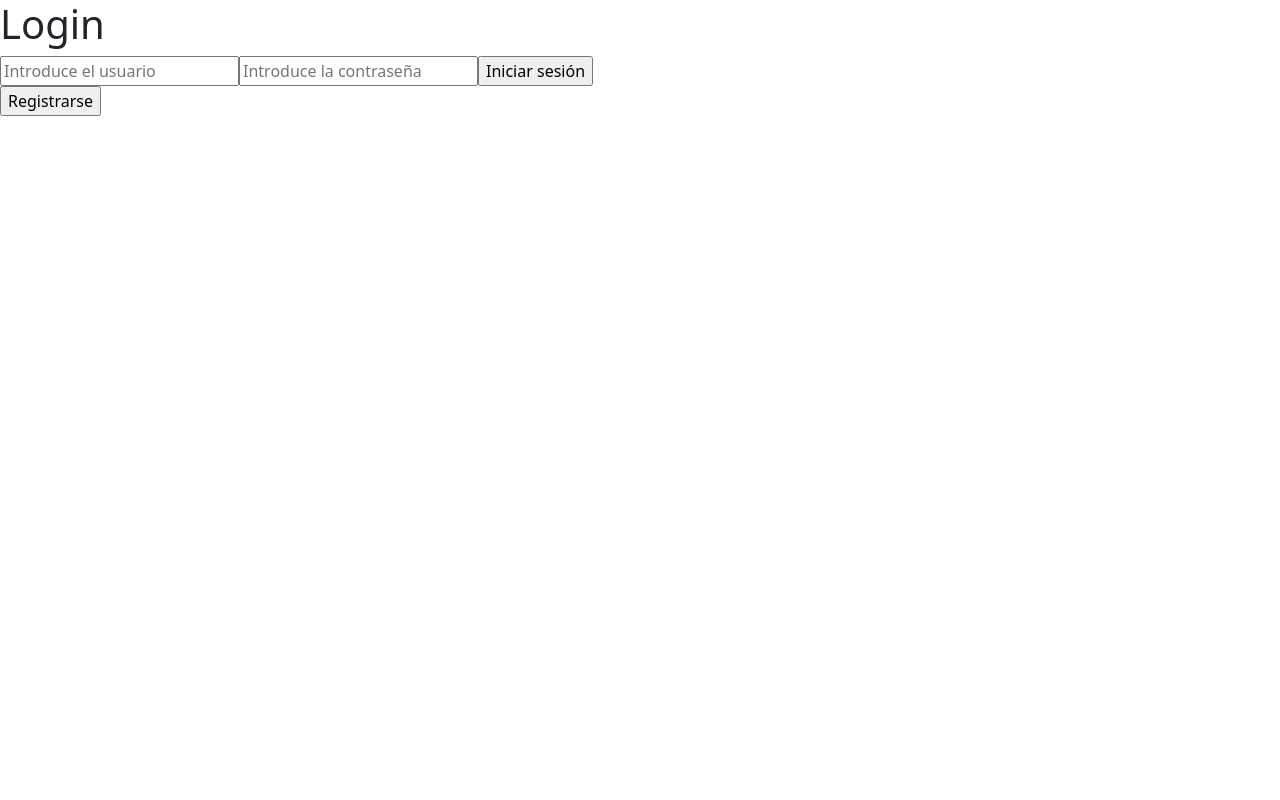
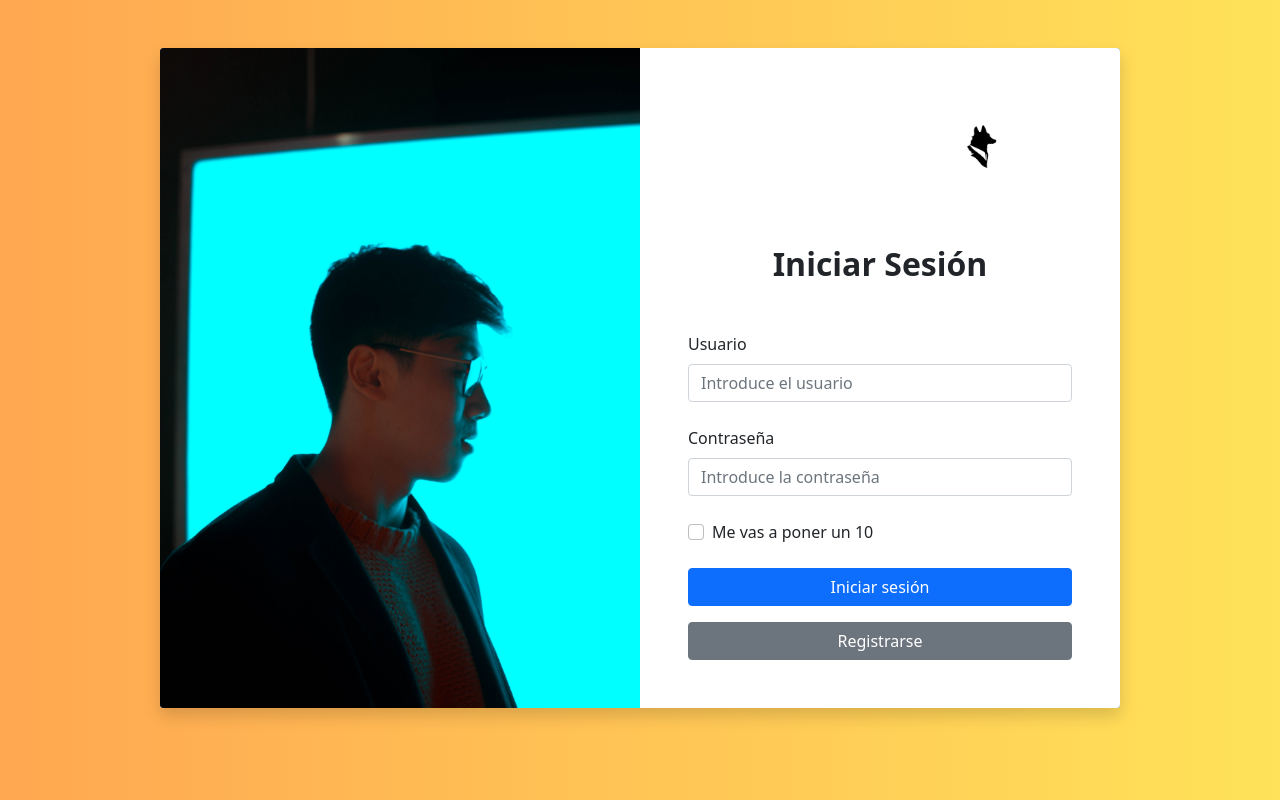
Before and after one commit to Ismola/DWES-Base-de-datos-con-php-mysql, a PHP site: page / in a window 1280 px wide. Run offline with PHP 8.4, Linux system fonts and the light colour scheme; some libraries are stand-ins or nearby versions.

Commit message:
Diseño inicio
La página de login y registro ya tienen diseño

```diff
--- a/css/estilos.css
+++ b/css/estilos.css
@@ -0,0 +1,9 @@
+body{
+    background-color: #ffe259;
+    background: linear-gradient(to right, #ffa751, #ffe259);
+}
+.bg{
+    background: url(../Imagenes/guaperas.jpg);
+    background-position: center center;
+    background-size: cover;
+}
--- a/index.php
+++ b/index.php
@@ -1,5 +1,5 @@
 <!DOCTYPE html>
-<html>
+<html lang="es">
 <head>
 	<title></title>
 	<meta charset="utf-8">
@@ -14,6 +14,7 @@
 	<script src="js/wow.min.js"></script>
 	<script>new WOW().init();</script>
 </head>
+<body>
 <!--
 ----------AYUDAS
 
@@ -57,6 +58,7 @@ Imagenes de Stock
 	https://stocksnap.io/
 
  -->
+
 <?php
 session_start();
 
@@ -76,78 +78,149 @@ $conexion = mysqli_connect($server, $user, $pwd, $db);
 //6 > Visualizar
 
 $_SESSION["seccion"] = 0;
-if (isset($_POST["logearse"])){
-    registro($conexion);
+$respuesta = 0;
+
+if (isset($_POST["salir"])) {
+    $_SESSION["seccion"] = 0;
+
 }
-if (isset($_POST["registrarse"])){
+if (isset($_POST["logearse"])) {
+    if (registro($conexion)==1){
+        $respuesta = 1;
+    }
+}
+if (isset($_POST["registrarse"])) {
     $_SESSION["seccion"] = 1;
 }
-if (isset($_POST["login"])){
-    login($conexion);
+if (isset($_POST["login"])) {
+    if (login($conexion) == 1){
+        $respuesta = 1;
+    }elseif (login($conexion) == 2){
+        $respuesta = 2;
     }
-if (isset($_POST["agregar"])){
+}
+if (isset($_POST["agregar"])) {
     $_SESSION["seccion"] = 3;
 }
-if (isset($_POST["modificar"])){
+if (isset($_POST["modificar"])) {
     $_SESSION["seccion"] = 4;
 }
-if (isset($_POST["eliminar"])){
+if (isset($_POST["eliminar"])) {
     $_SESSION["seccion"] = 5;
 }
-if (isset($_POST["visualizar"])){
+if (isset($_POST["visualizar"])) {
     $_SESSION["seccion"] = 6;
 }
-if (isset($_POST["salir"])){
-    $_SESSION["seccion"] = 0;
-}
 
-if (isset($_POST["añadirDatosAlumno"])){
+if (isset($_POST["añadirDatosAlumno"])) {
     añadirAlumno($conexion);
 }
-if (isset($_POST["buscarModificados"])){
-     mostrarTablaEditable($conexion,crearBusqueda());
+if (isset($_POST["buscarModificados"])) {
+    mostrarTablaEditable($conexion, crearBusqueda());
     $_SESSION["seccion"] = 4;
 }
-if (isset($_POST["actualizarAlumnos"])){
+if (isset($_POST["actualizarAlumnos"])) {
     guardarCambios($conexion);
     $_SESSION["seccion"] = 4;
 }
-if (isset($_POST["buscarEliminados"])){
-    mostrarTablaEliminar($conexion,crearBusqueda());
+if (isset($_POST["buscarEliminados"])) {
+    mostrarTablaEliminar($conexion, crearBusqueda());
     $_SESSION["seccion"] = 5;
 }
-if (isset($_POST["eliminarAlumnos"])){
+if (isset($_POST["eliminarAlumnos"])) {
     eliminarAlumno($conexion);
     $_SESSION["seccion"] = 5;
 }
 
-if (isset($_POST["buscarVisto"])){
-    mostrarTablaVisto($conexion,crearBusqueda());
+if (isset($_POST["buscarVisto"])) {
+    mostrarTablaVisto($conexion, crearBusqueda());
     $_SESSION["seccion"] = 6;
 }
 
-switch ($_SESSION["seccion"]){
+switch ($_SESSION["seccion"]) {
     case 0:
-        echo "<h1>Login</h1>";
+echo "<div class='container w-75 bg-primary mt-5 rounded shadow'>";
+    echo "<div class='row align-items-strech'>";
+        echo "<div class='col bg d-none d-lg-block col-md-5 col-lg-5 col-xl-6 rounded-start'>";
+
+        echo "</div>";
+        echo "<div class='col bg-white p5 rounded-end p-5'>";
+            echo "<div class='text-end'>";
+                echo "<img src='Imagenes/logo.png' width='180' alt=''>";
+            echo "</div>";
+            echo "<h2 class='fw-bold text-center pt-5 mb-5'>Iniciar Sesión</h2>";
+            if ($respuesta == 1){
+                echo "<div class='alert alert-danger role='alert'>Has puesto la contraseña mal</div>";
+            }
+            if ($respuesta == 2){
+                echo "<div class='alert alert-danger role='alert'>Has puesto el usuario mal</div>";
+            }
             echo "<form method='post' action=''>";
-        echo "<input type='text' name='usuario' placeholder='Introduce el usuario' required>";
-        echo "<input type='password' name='contraseña' placeholder='Introduce la contraseña' required>";
-        echo "<input type='submit' value='Iniciar sesión' name='login'>";
+                echo "<div class='mb-4'>";
+                    echo "<label for='usuario' class='form-label'>Usuario</label>";
+                    echo "<input type='text' class='form-control' name='usuario' placeholder='Introduce el usuario' required>";
+                echo "</div>";
+                echo "<div class='mb-4'>";
+                      echo "<label for='contra' class='form-label'>Contraseña</label>";
+                      echo "<input type='password' class='form-control' name='contraseña' placeholder='Introduce la contraseña' required>";
+                echo "</div>";
+                echo "<div class='mb-4 form-check'>";
+                    echo "<input type='checkbox' class='form-check-input' required>";
+                    echo "<label for='c' class='form-check-label'>Me vas a poner un 10</label>";
+                    echo "</div>";
+                echo "<div class='d-grid'>";
+                    echo "<input type='submit' class='btn btn-primary' value='Iniciar sesión' name='login'>";
+                echo "</div>";
             echo "</form>";
             echo "<form method='post' action=''>";
-        echo "<input type='submit' value='Registrarse' name='registrarse'>";
+                echo "<div class='d-grid mt-3 '>";
+                        echo "<input type='submit' class='btn btn-secondary' value='Registrarse' name='registrarse'>";
+                echo "</div>";
             echo "</form>";
+            echo "</form>";
+        echo "</div>";
+    echo "</div>";
+echo "</div>";
+
+
         break;
     case 1:
-        echo "<h1>Registrarse</h1>";
+        echo "<div class='container w-75 bg-primary mt-5 rounded shadow'>";
+        echo "<div class='row align-items-strech'>";
+        echo "<div class='col bg d-none d-lg-block col-md-5 col-lg-5 col-xl-6 rounded'>";
+
+        echo "</div>";
+        echo "<div class='col bg-white p5 rounded-end p-5'>";
+        echo "<div class='text-end'>";
+        echo "<img src='Imagenes/logo.png' width='180' alt=''>";
+        echo "</div>";
+        echo "<h2 class='fw-bold text-center pt-5 mb-5'>Crar cuenta</h2>";
+        if ($respuesta == 1){
+            echo "<div class='alert alert-danger role='alert'>El usuario ya existe</div>";
+        }
+
         echo "<form method='post' action=''>";
-            echo "<input type='text' name='usuario' placeholder='Introduce el usuario' required>";
-            echo "<input type='password' name='contraseña' placeholder='Introduce la contraseña' required>";
-            echo "<input type='submit' value='Registrarse' name='logearse'>";
+        echo "<div class='mb-4'>";
+        echo "<label for='usuario' class='form-label'>Usuario</label>";
+        echo "<input type='text' class='form-control' name='usuario' placeholder='Introduce el usuario' required>";
+        echo "</div>";
+        echo "<div class='mb-4'>";
+        echo "<label for='contra' class='form-label'>Contraseña</label>";
+        echo "<input type='password' class='form-control' name='contraseña' placeholder='Introduce la contraseña' required>";
+        echo "</div>";
+        echo "<div class='d-grid'>";
+        echo "<input type='submit' class='btn btn-primary' value='Crear cuenta' name='logearse'>";
+        echo "</div>";
         echo "</form>";
         echo "<form method='post' action=''>";
-        echo "<input type='submit' value='Iniciar sesion' name='salir'>";
+        echo "<div class='d-grid mt-3 '>";
+        echo "<input type='submit' class='btn btn-secondary' value='Iniciar Sesión' name='salir'>";
+        echo "</div>";
         echo "</form>";
+        echo "</form>";
+        echo "</div>";
+        echo "</div>";
+        echo "</div>";
         break;
     case 2:
         echo "<h1>Bienvenido</h1>";
@@ -224,7 +297,6 @@ switch ($_SESSION["seccion"]){
         echo "<input type= 'submit' value= 'Cerrar sesión' name='salir'>";
         echo "</form>";
 
-
         echo "<form method='post' action=''>";
         echo "<input name='nombreAlumno' type='text' placeholder='Nombre del Alumno'>";
         echo "<input name='apellidosAlumno' type='text' placeholder='Apellidos del Alumno' >";
@@ -277,8 +349,9 @@ switch ($_SESSION["seccion"]){
         break;
 }
 
-function mostrarTablaVisto($conexion,$consulta){
-    $resultado = mysqli_query($conexion,$consulta);
+function mostrarTablaVisto($conexion, $consulta)
+{
+    $resultado = mysqli_query($conexion, $consulta);
     echo "<form method='post' action=''>";
     echo "<table border='1'>";
     echo "<tr>";
@@ -310,9 +383,9 @@ function mostrarTablaVisto($conexion,$consulta){
     echo "Telefono";
     echo "</td>";
     echo "</tr>";
-    while ($fila = mysqli_fetch_row($resultado)){
+    while ($fila = mysqli_fetch_row($resultado)) {
         echo "<tr>";
-        for ( $i = 1; $i <= 9 ; $i++ ){
+        for ($i = 1; $i <= 9; $i++) {
             echo "<td>";
             echo $fila[$i];
             echo "</td>";
@@ -323,8 +396,9 @@ function mostrarTablaVisto($conexion,$consulta){
     echo "</form>";
     mysqli_close($conexion);
 }
-function mostrarTablaEliminar($conexion , $consulta){
-    $resultado = mysqli_query($conexion,$consulta);
+function mostrarTablaEliminar($conexion, $consulta)
+{
+    $resultado = mysqli_query($conexion, $consulta);
     $_SESSION["IDs"] = array();
     $contador = 0;
     echo "<form method='post' action=''>";
@@ -361,10 +435,10 @@ function mostrarTablaEliminar($conexion , $consulta){
     echo "Palomita llevame";
     echo "</td>";
     echo "</tr>";
-            while ($fila = mysqli_fetch_row($resultado)){
-                array_push($_SESSION["IDs"],$fila[0]);
+    while ($fila = mysqli_fetch_row($resultado)) {
+        array_push($_SESSION["IDs"], $fila[0]);
         echo "<tr>";
-                for ( $i = 1; $i <= 9 ; $i++ ){
+        for ($i = 1; $i <= 9; $i++) {
             echo "<td>";
             echo $fila[$i];
             echo "</td>";
@@ -379,23 +453,32 @@ function mostrarTablaEliminar($conexion , $consulta){
     echo "</form>";
     mysqli_close($conexion);
 
-
 }
-function eliminarAlumno($conexion){
+function eliminarAlumno($conexion)
+{
     for ($i = 0; $i < count($_SESSION["IDs"]); $i++) {
-        if (isset($_POST[$i])){
+        if (isset($_POST[$i])) {
             $id = $_SESSION["IDs"][$i];
             $consulta = " DELETE
                       FROM escuela.alumnos
                       WHERE id = $id";
-            $resultado = mysqli_query($conexion,$consulta);
+            $resultado = mysqli_query($conexion, $consulta);
         }
     }
 
 }
-function crearBusqueda(){
-    $nombreAlumno = "";$apellidosAlumno = "";$dniAlumno = "";$fecha_nacAlumno = "";$tipoviaAlumno = "";$calleAlumno = "";$numeroAlumno = "";$localidadAlumno = "";$telefonoAlumno = "";
-    if (isset($_POST["nombreAlumno"])){$nombreAlumno = $_POST["nombreAlumno"];}if (isset($_POST["apellidosAlumno"])){$apellidosAlumno = $_POST["apellidosAlumno"];}if (isset($_POST["dniAlumno"])){$dniAlumno = $_POST["dniAlumno"];}if (isset($_POST["fecha_nacAlumno"])){$fecha_nacAlumno = $_POST["fecha_nacAlumno"];}if (isset($_POST["tipoviaAlumno"])){$tipoviaAlumno = $_POST["tipoviaAlumno"];}if (isset($_POST["calleAlumno"])){$calleAlumno = $_POST["calleAlumno"];}if (isset($_POST["numeroAlumno"])){$numeroAlumno = $_POST["numeroAlumno"];}if (isset($_POST["localidadAlumno"])){$localidadAlumno = $_POST["localidadAlumno"];}if (isset($_POST["telefonoAlumno"])){$telefonoAlumno = $_POST["telefonoAlumno"];}
+function crearBusqueda()
+{
+    $nombreAlumno = "";
+    $apellidosAlumno = "";
+    $dniAlumno = "";
+    $fecha_nacAlumno = "";
+    $tipoviaAlumno = "";
+    $calleAlumno = "";
+    $numeroAlumno = "";
+    $localidadAlumno = "";
+    $telefonoAlumno = "";
+    if (isset($_POST["nombreAlumno"])) {$nombreAlumno = $_POST["nombreAlumno"];}if (isset($_POST["apellidosAlumno"])) {$apellidosAlumno = $_POST["apellidosAlumno"];}if (isset($_POST["dniAlumno"])) {$dniAlumno = $_POST["dniAlumno"];}if (isset($_POST["fecha_nacAlumno"])) {$fecha_nacAlumno = $_POST["fecha_nacAlumno"];}if (isset($_POST["tipoviaAlumno"])) {$tipoviaAlumno = $_POST["tipoviaAlumno"];}if (isset($_POST["calleAlumno"])) {$calleAlumno = $_POST["calleAlumno"];}if (isset($_POST["numeroAlumno"])) {$numeroAlumno = $_POST["numeroAlumno"];}if (isset($_POST["localidadAlumno"])) {$localidadAlumno = $_POST["localidadAlumno"];}if (isset($_POST["telefonoAlumno"])) {$telefonoAlumno = $_POST["telefonoAlumno"];}
     //  COMPROBAR QUE NO EXISTE UN USUARIO IGUAL
     $consulta = "SELECT
     *
@@ -414,8 +497,9 @@ WHERE
 
     return $consulta;
 }
-function mostrarTablaEditable($conexion , $consulta){
-    $resultado = mysqli_query($conexion,$consulta);
+function mostrarTablaEditable($conexion, $consulta)
+{
+    $resultado = mysqli_query($conexion, $consulta);
     $_SESSION["IDs"] = array();
     $contador = 1;
     echo "<form method='post' action=''>";
@@ -449,10 +533,10 @@ function mostrarTablaEditable($conexion , $consulta){
     echo "Telefono";
     echo "</td>";
     echo "</tr>";
-        while ($fila = mysqli_fetch_row($resultado)){
-            array_push($_SESSION["IDs"],$fila[0]);
+    while ($fila = mysqli_fetch_row($resultado)) {
+        array_push($_SESSION["IDs"], $fila[0]);
         echo "<tr>";
-            for ( $i = 1; $i <= 9 ; $i++ ){
+        for ($i = 1; $i <= 9; $i++) {
             echo "<td>";
             echo "<input name='$contador' value='$fila[$i]' type='text'>";
             $contador++;
@@ -465,12 +549,13 @@ function mostrarTablaEditable($conexion , $consulta){
     echo "</form>";
     mysqli_close($conexion);
 }
-function guardarCambios($conexion){
+function guardarCambios($conexion)
+{
     $contador = 1;
     for ($i = 0; $i < count($_SESSION["IDs"]); $i++) {
         $data = array();
         for ($a = 0; $a < 9; $a++) {
-            array_push($data,$_POST[$contador]);
+            array_push($data, $_POST[$contador]);
             $contador++;
         }
         $id = $_SESSION["IDs"][$i];
@@ -499,7 +584,8 @@ function guardarCambios($conexion){
     }
     mysqli_close($conexion);
 }
-function añadirAlumno($conexion){
+function añadirAlumno($conexion)
+{
     $consulta = "CREATE TABLE IF NOT EXISTS `alumnos` (
 `id` INT(10) NOT NULL AUTO_INCREMENT ,
 `nombre` VARCHAR(50) NOT NULL , `apellidos` VARCHAR(50) NOT NULL ,
@@ -509,12 +595,11 @@ function añadirAlumno($conexion){
 `telefono` VARCHAR(50) NOT NULL , PRIMARY KEY (`id`)) ENGINE = InnoDB";
     $resultado = mysqli_query($conexion, $consulta);
 
-
     if (isset($_POST["nombreAlumno"]) && isset($_POST["apellidosAlumno"])
         && isset($_POST["dniAlumno"]) && isset($_POST["fecha_nacAlumno"])
         && isset($_POST["tipoviaAlumno"]) && isset($_POST["calleAlumno"])
         && isset($_POST["numeroAlumno"]) && isset($_POST["localidadAlumno"])
-        && isset($_POST["telefonoAlumno"]) ){
+        && isset($_POST["telefonoAlumno"])) {
 
         $data = array($_POST["nombreAlumno"],
             $_POST["apellidosAlumno"],
@@ -528,42 +613,40 @@ function añadirAlumno($conexion){
 
         $consulta = "INSERT INTO `alumnos` (`nombre`, `apellidos`, `dni`, `fechaNacimiento`, `idTipoVia`, `nombreVia`, `numeroVia`, `localidad`, `telefono`)
     VALUES (?, ?, ?, ?, ?, ?, ?, ?, ?)";
-        $resultado = mysqli_prepare($conexion,$consulta);
-        $ok = mysqli_stmt_bind_param($resultado,"sssssssss",...$data);
+        $resultado = mysqli_prepare($conexion, $consulta);
+        $ok = mysqli_stmt_bind_param($resultado, "sssssssss", ...$data);
         $ok = mysqli_stmt_execute($resultado);
-        if ($ok == false){
+        if ($ok == false) {
             echo "Error!!";
-        }else{
+        } else {
             echo "Alumno introducido";
             mysqli_stmt_close($resultado);
         }
     }
     mysqli_close($conexion);
 }
-function login($conexion){
-
-
+function login($conexion)
+{
 
 //  COMPROBAR QUE NO EXISTE UN USUARIO IGUAL
     $usuario = $_POST["usuario"];
     $consulta = "SELECT usuario FROM usuarios WHERE usuario = '$usuario'";
-$resultado = mysqli_query($conexion,$consulta);
-if (mysqli_fetch_row($resultado) !== null){
+    $resultado = mysqli_query($conexion, $consulta);
+    if (mysqli_fetch_row($resultado) !== null) {
 // SI EXISTE, COMPRUEBA SI LA CONTRASEÑA COINCIDE
 
         $consulta = "SELECT contraseña FROM usuarios WHERE usuario = '$usuario'";
-    $resultado = mysqli_query($conexion,$consulta);
+        $resultado = mysqli_query($conexion, $consulta);
         $hash = mysqli_fetch_row($resultado);
-    if ( password_verify($_POST["contraseña"],$hash[0]) == 1){
+        if (password_verify($_POST["contraseña"], $hash[0]) == 1) {
             $_SESSION["seccion"] = 2;
-        echo "bienvenido";
-    }else{
-        echo "contraseña incorrecta";
+            return 0;
+        } else {
+            return 1;
         }
 
-}
-else {
-    echo "el usuario no existe";
+    } else {
+        return 2;
         $_SESSION["seccion"] = 0;
     }
 
@@ -571,40 +654,39 @@ else {
     mysqli_close($conexion);
 
 }
-function registro($conexion){
+function registro($conexion)
+{
 //    CREAR TABLA SI NO EXISTE
     $consulta = "CREATE TABLE IF NOT EXISTS `escuela`.`usuarios` ( `id` INT NOT NULL AUTO_INCREMENT , `usuario` VARCHAR(60) NOT NULL ,
  `contraseña` VARCHAR(255) NOT NULL , `fecha_alt` VARCHAR(60) NOT NULL , `permisos` VARCHAR(60) NOT NULL , PRIMARY KEY (`id`)) ENGINE = InnoDB;";
-    $resultado = mysqli_query($conexion,$consulta);
+    $resultado = mysqli_query($conexion, $consulta);
 //  COMPROBAR QUE NO EXISTE UN USUARIO IGUAL
     $usuario = $_POST["usuario"];
     $consulta = "SELECT usuario FROM usuarios WHERE usuario = '$usuario'";
-    $resultado = mysqli_query($conexion,$consulta);
+    $resultado = mysqli_query($conexion, $consulta);
 
-    if (mysqli_fetch_row($resultado) !== null){
+    if (mysqli_fetch_row($resultado) !== null) {
         $_SESSION["seccion"] = 1;
-        echo "el usuario ya existe";
-    }
-    else {
+        return 1;
+    } else {
 //    CREAR EL USUARIO
         $hoy = getdate();
-        $fecha = $hoy["mday"]."/".$hoy["mon"]."/".$hoy["year"];
-        $contra = password_hash($_POST["contraseña"],PASSWORD_DEFAULT);
+        $fecha = $hoy["mday"] . "/" . $hoy["mon"] . "/" . $hoy["year"];
+        $contra = password_hash($_POST["contraseña"], PASSWORD_DEFAULT);
 
-        $data = array($_POST["usuario"],$contra,$fecha,"false");
+        $data = array($_POST["usuario"], $contra, $fecha, "false");
         $consulta = "INSERT INTO `usuarios` (`usuario`, `contraseña`, `fecha_alt`, `permisos`)VALUES (?, ?, ?, ?)";
         $resultado = mysqli_prepare($conexion, $consulta);
         $ok = mysqli_stmt_bind_param($resultado, "ssss", ...$data);
         $ok = mysqli_stmt_execute($resultado);
 
-        if ($ok == false){
+        if ($ok == false) {
             echo "error";
-        }else{
+        } else {
             $_SESSION["seccion"] = 0;
             mysqli_stmt_close($resultado);
         }
     }
-
 
 //    CERRAR LA CONEXION
     mysqli_close($conexion);
@@ -617,6 +699,9 @@ function imp($array)
 }
 ?>
 
+
+
+<script src="https://cdn.jsdelivr.net/npm/bootstrap@5.1.3/dist/js/bootstrap.bundle.min.js" integrity="sha384-ka7Sk0Gln4gmtz2MlQnikT1wXgYsOg+OMhuP+IlRH9sENBO0LRn5q+8nbTov4+1p" crossorigin="anonymous"></script>
 <script type="text/javascript" src="js/js.js"></script>
 </body>
 </html>
```
Also changed, not shown: Imagenes/guaperas.jpg (added), Imagenes/logo.png (added). Lines whose indentation alone changed are shown as unchanged.
